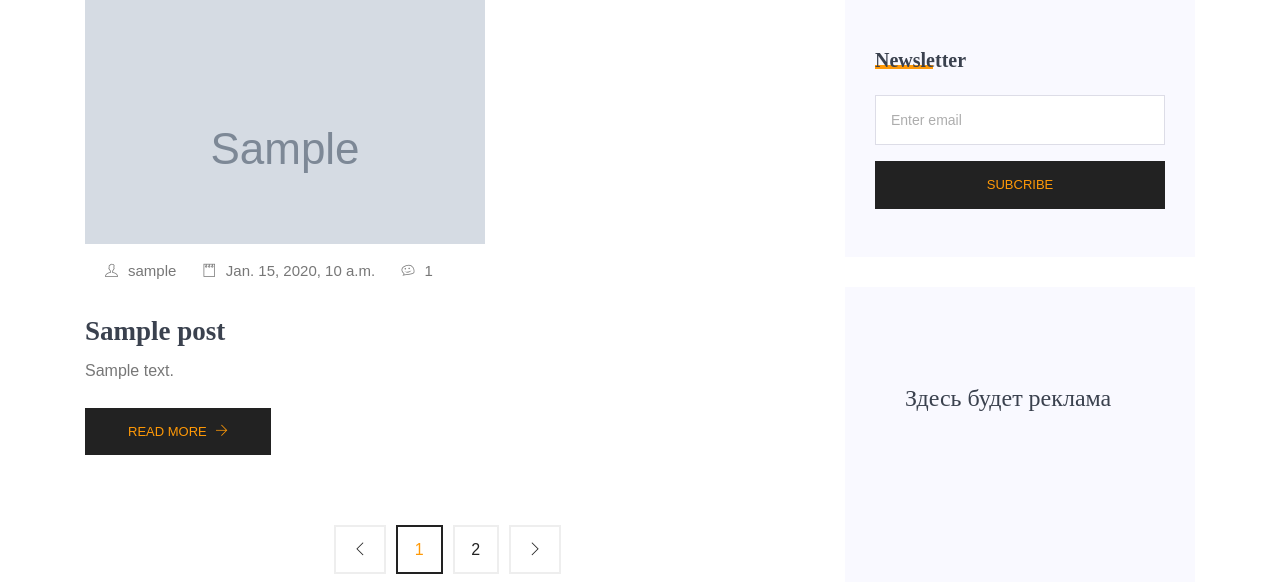
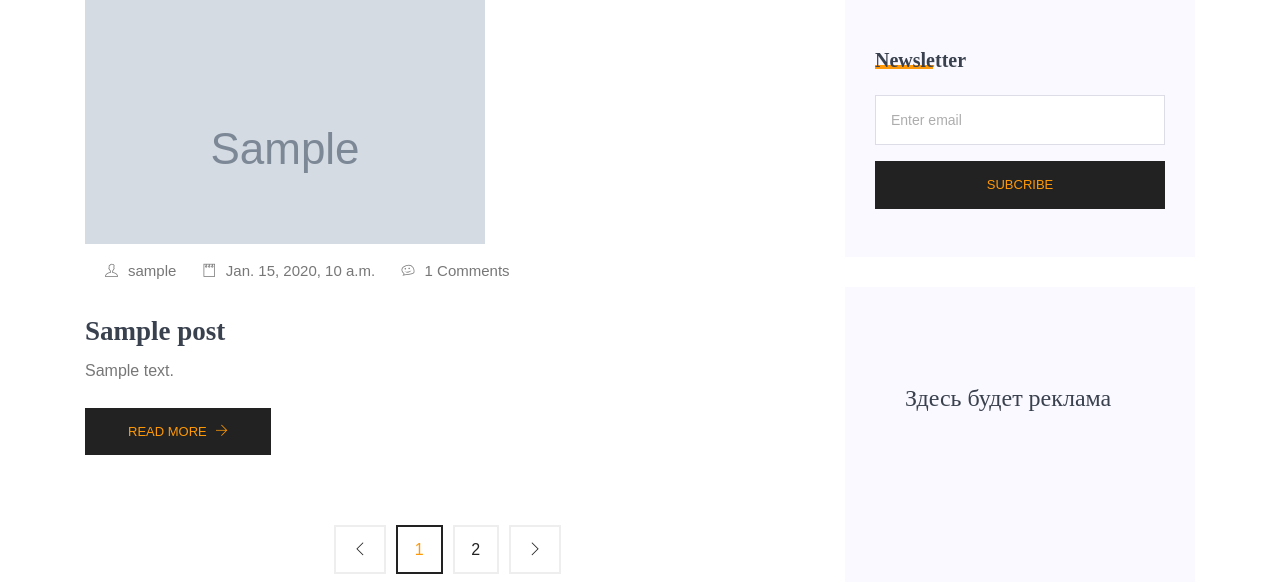
Before and after one commit to originalmalek/-blog-backend-dvmn, a Django app: page / in a window 1280 px wide. Shown: the part 1616-2198 px from the top of the page. Run offline with Django 3.2, Linux system fonts and the light colour scheme; tables that the repository leaves empty hold one stand-in row (values such as "Sample post"); grey boxes marked "Sample" are stand-in pictures; parts of the project's set-up code (start-up, migrations or seed data) failed here and were passed over; some libraries are stand-ins or nearby versions.

Commit message:
Small fix

```diff
--- a/templates/index.html
+++ b/templates/index.html
@@ -62,7 +62,7 @@ Sensive Blog - Home
                     </li>
                     <li><a href="{% url 'post_detail' slug=fresh_post.slug %}"><i class="ti-notepad"></i>{{fresh_post.published_at}}</a>
                     </li>
-                    <li><a href="{% url 'post_detail' slug=fresh_post.slug %}"><i class="ti-themify-favicon"></i>{{fresh_post.comments_amount}}</a>
+                    <li><a href="{% url 'post_detail' slug=fresh_post.slug %}"><i class="ti-themify-favicon"></i>{{fresh_post.comments_amount}} Comments</a>
                     </li>
                   </ul>
                 </div>
```
